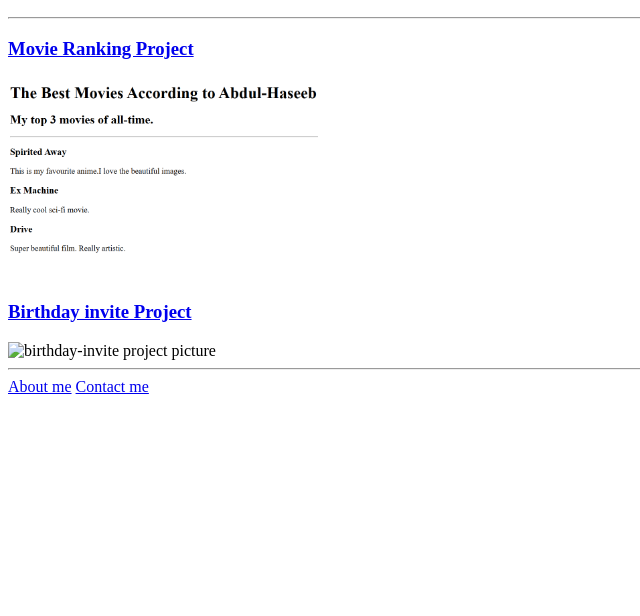
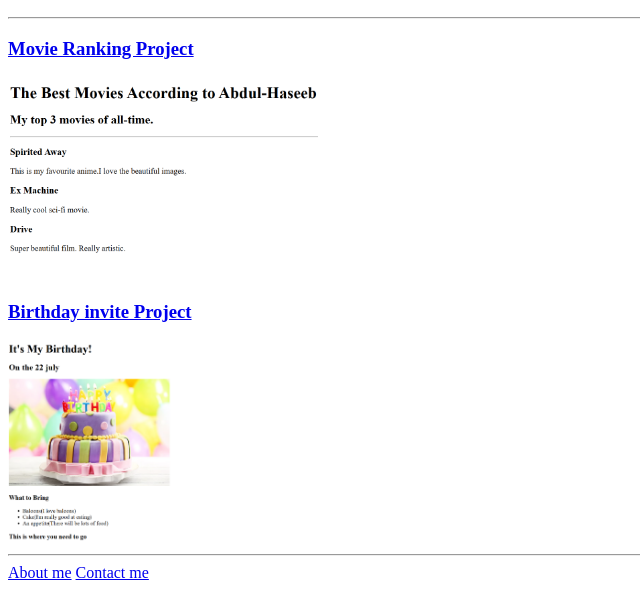
Before and after one commit to hasseb01/html--portfolio, a plain HTML site: page index.html in a window 1280 px wide. Shown: the part 110-726 px from the top of the page, without its empty margins (0-640 px from the left). Drawn offline with Linux system fonts and the light colour scheme.

Commit message:
Update index.html

```diff
--- a/index.html
+++ b/index.html
@@ -28,7 +28,7 @@ https://developer.mozilla.org/en-US/docs/Web/HTML/Element/img#attr-height -->
     <h3> <a href="Movie-ranking.html">Movie Ranking Project </a></h3>
     <img src="image-of-movie-ranking.png"height="200" alt="Image of movie-ranking project">
     <h3><a href="birthday-invite.html">Birthday invite Project</a></h3>
-    <img src="images/birthday-invitation.png" height="200"alt="birthday-invite project picture">
+    <img src="birthday-invitation.png" height="200"alt="birthday-invite project picture">
     <hr>
     <a href="about.html">About me</a>
     <a href="contact.html">Contact me</a>
```
